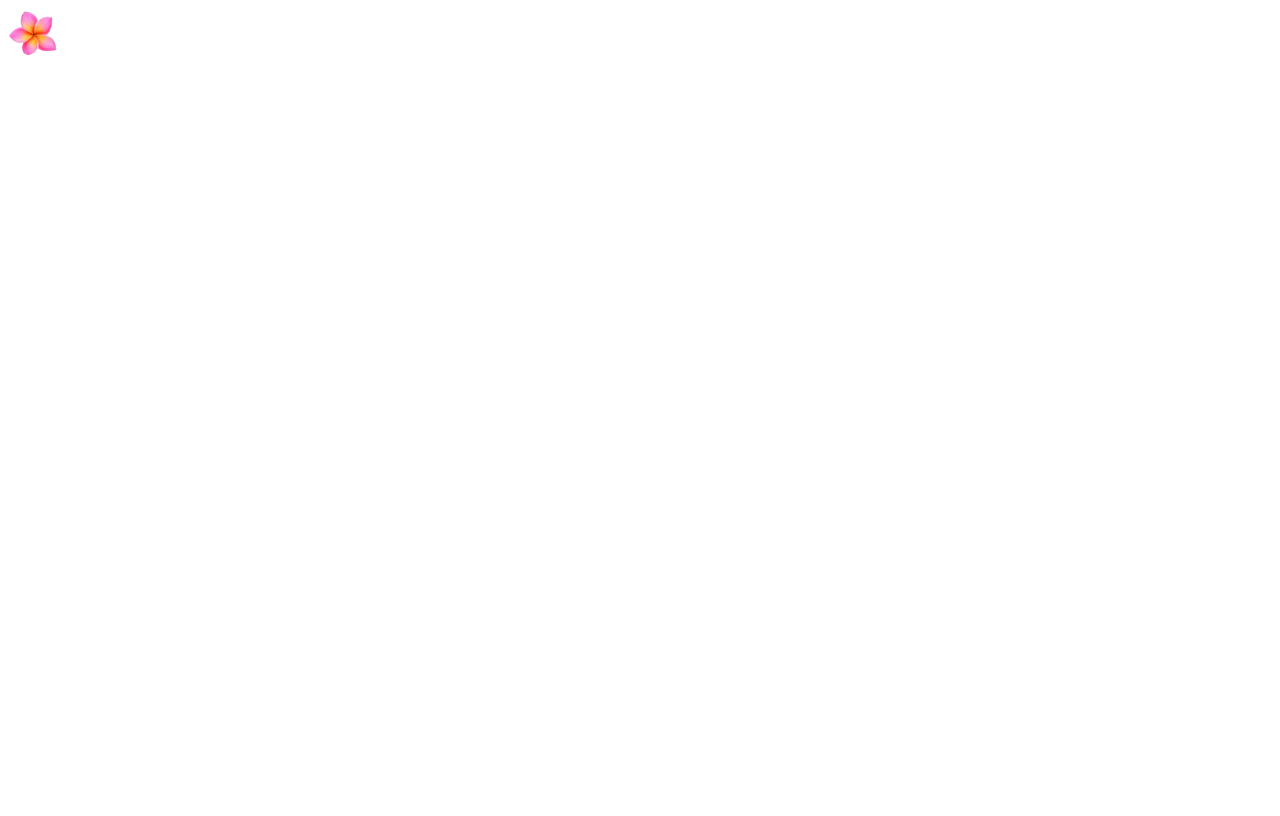
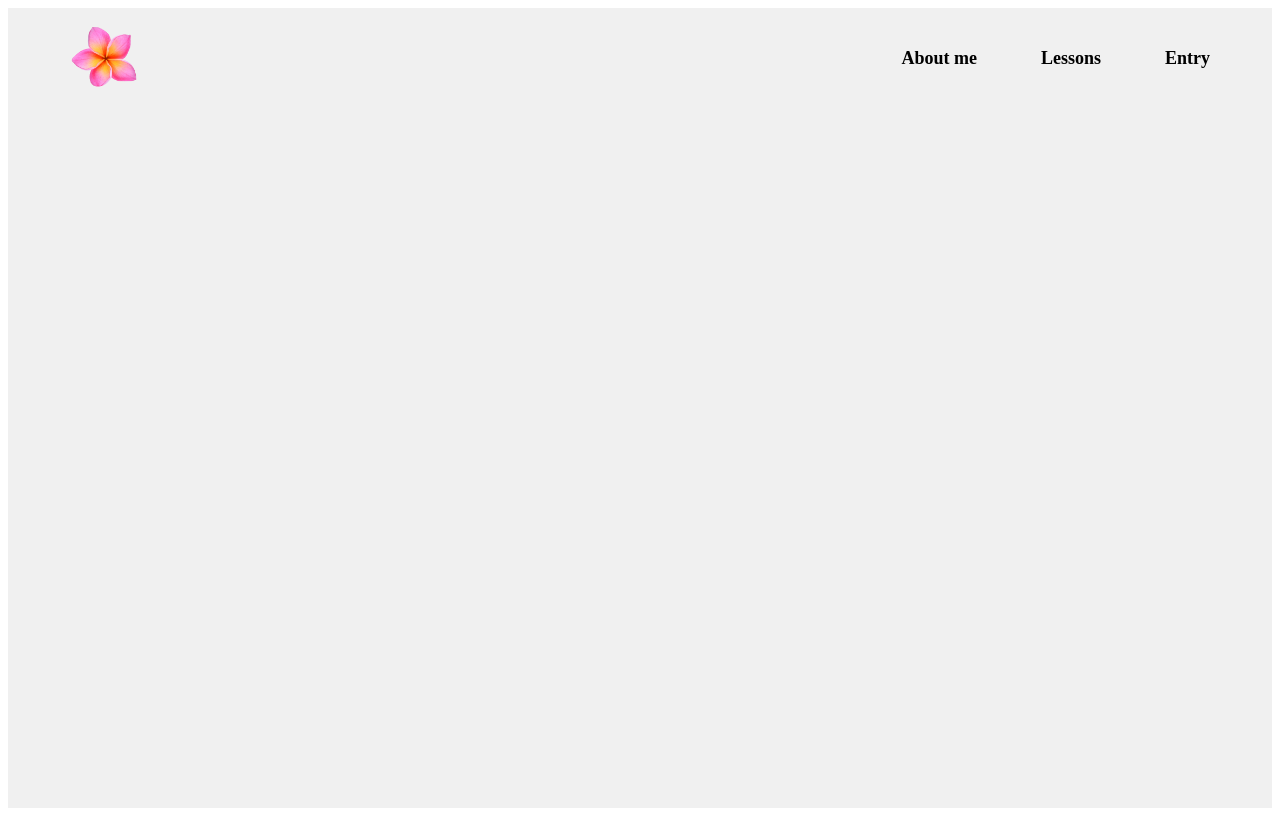
Before and after one commit to Mariyq1/florist-app, a plain HTML site: page index.html in a window 1280 px wide. Drawn offline with Linux system fonts and the light colour scheme.

Commit message:
Create and styling nav menu

```diff
--- a/index.html
+++ b/index.html
@@ -13,6 +13,16 @@
             <header class="main-section__header">
                 <a href="#"><img class="main-section__logo" src="./img/favicon.png" alt="logo"></a>
             </header>
+            <nav class="main-section__nav nav-menu">
+                <ul class="nav-menu__list">
+                    <li class="nav-menu__list-item"><a href="#about-me"> About me </a></li>
+                    <li class="nav-menu__list-item"><a href="#lessons"> Lessons</a></li>
+                    <li class="nav-menu__list-item"><a href="#">Entry </a> </li>
+                </ul>
+            </nav>
+        </div>
+        <div class="container main-section__content-container">
+
         </div>
     </section>
 
--- a/sass/style.sass
+++ b/sass/style.sass
@@ -1,5 +1,39 @@
 *
     box-sizing: border-box
+.container
+    position: relative
+    max-width: 1140px
+    margin: 0 auto
 .main-section
+    position: relative
+    min-height: 800px
+    background: #F0F0F0
+    padding-top: 16px
+    overflow: hidden
+    &__nav-container
+        display: flex
+        flex-direction: row
+        justify-content: space-between
+        height: 69px
+        align-items: center
     &__logo
-        height: 50px
+        height: 69px
+    &__content-container
+        position: relative
+        display: flex
+        flex-direction: row
+.nav-menu
+    &__list
+
+        display: flex
+        flex-direction: row
+        list-style-type: none
+    &__list-item
+        margin-right: 64px
+        font-size: 18px
+        font-weight: bold
+        &:last-child
+            margin-right: 0px
+        a
+            text-decoration: none
+            color: black
```
Also changed, not shown: sass/style.css, 1 other file.
